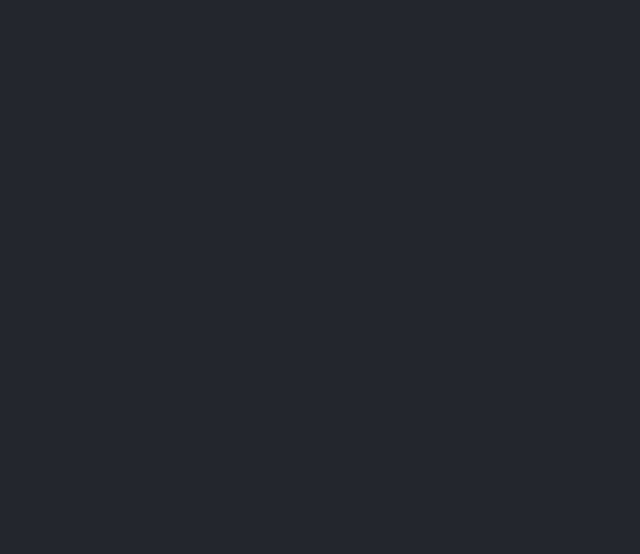
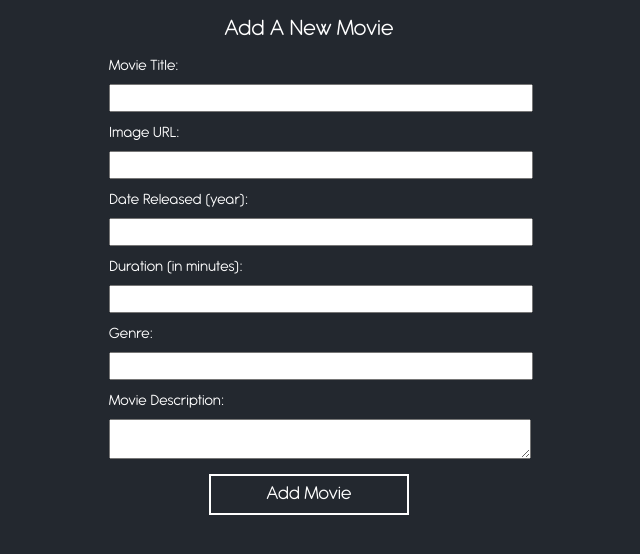
Before and after one commit to landryzach/milestone-project-two, a React (Create React App) app in the folder front-end-react/: page /new in a window 1280 px wide. Before the commit this address had no page. Shown: the top 554 px of the page, without its empty margins (331-971 px from the left). Built offline with nearby package versions, Linux system fonts and the light colour scheme.

Commit message:
updated path, component, and class names

```diff
--- a/front-end-react/src/App.css
+++ b/front-end-react/src/App.css
@@ -97,7 +97,7 @@ button {
 }
 
 .add-movie {
-
+  background-color: #1F9640;
 
 }
 
@@ -175,7 +175,7 @@ textarea:focus {
   margin-left: 20px;
 }
 
-.add-movie {
+.new-movie {
   margin-left: 20px;
 }
 
--- a/front-end-react/src/App.js
+++ b/front-end-react/src/App.js
@@ -2,7 +2,7 @@
 import { Route, Routes } from "react-router-dom";
 import Home from "./components/Home";
 import MyList from "./components/MyList";
-import AddMovie from "./components/AddMovie";
+import NewMovie from "./components/NewMovie";
 import EditMovie from "./components/EditMovie";
 
 // CSS
@@ -17,7 +17,7 @@ function App() {
     <Routes>
       <Route path="/" element={<Home />} />
       <Route path="/list" element={<MyList />} />
-      <Route path="/add" element={<AddMovie />} />
+      <Route path="/new" element={<NewMovie />} />
       <Route path="/edit" element={<EditMovie />} />
     </Routes>
   );
--- a/front-end-react/src/components/NavBar.jsx
+++ b/front-end-react/src/components/NavBar.jsx
@@ -21,7 +21,7 @@ const NavBar = () => {
           <Link to="/list" className="my-list nav-link">
             my list
           </Link>
-          <Link to="/add" className="add-movie nav-link">
+          <Link to="/new" className="new-movie nav-link">
             new movie
           </Link>
         </div>
--- a/front-end-react/src/components/AddMovie.jsx
+++ b/front-end-react/src/components/NewMovie.jsx
@@ -1,11 +1,11 @@
 import NavBar from "./NavBar";
 
-const AddMovie = () => {
+const NewMovie = () => {
 
     return (
 
         <div className="Form">
-            <h2>Add A Movie</h2>
+            <h2>Add A New Movie</h2>
             {/* method is the HTTP verb and action is the destination path */}
             <form method="POST" action="/movies">
                 <label>Movie Title: </label>
@@ -55,4 +55,4 @@ const AddMovie = () => {
     )
 }
 
-export default AddMovie;
+export default NewMovie;
```
